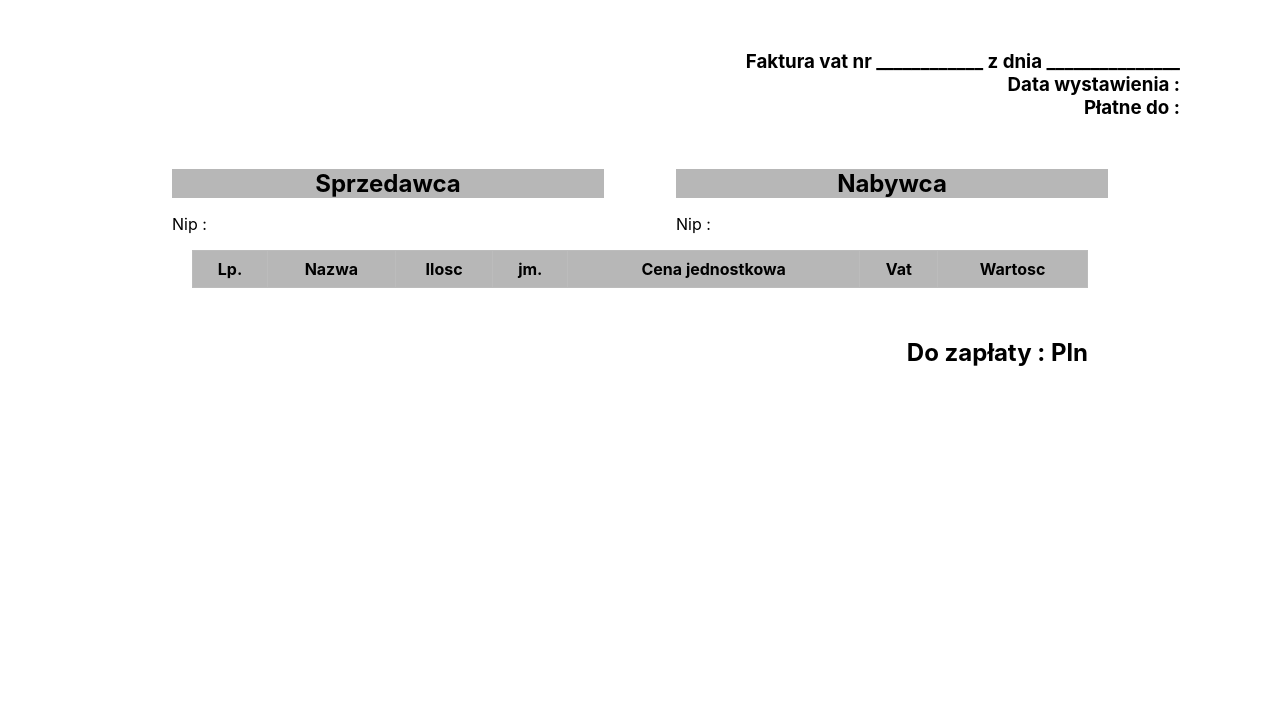
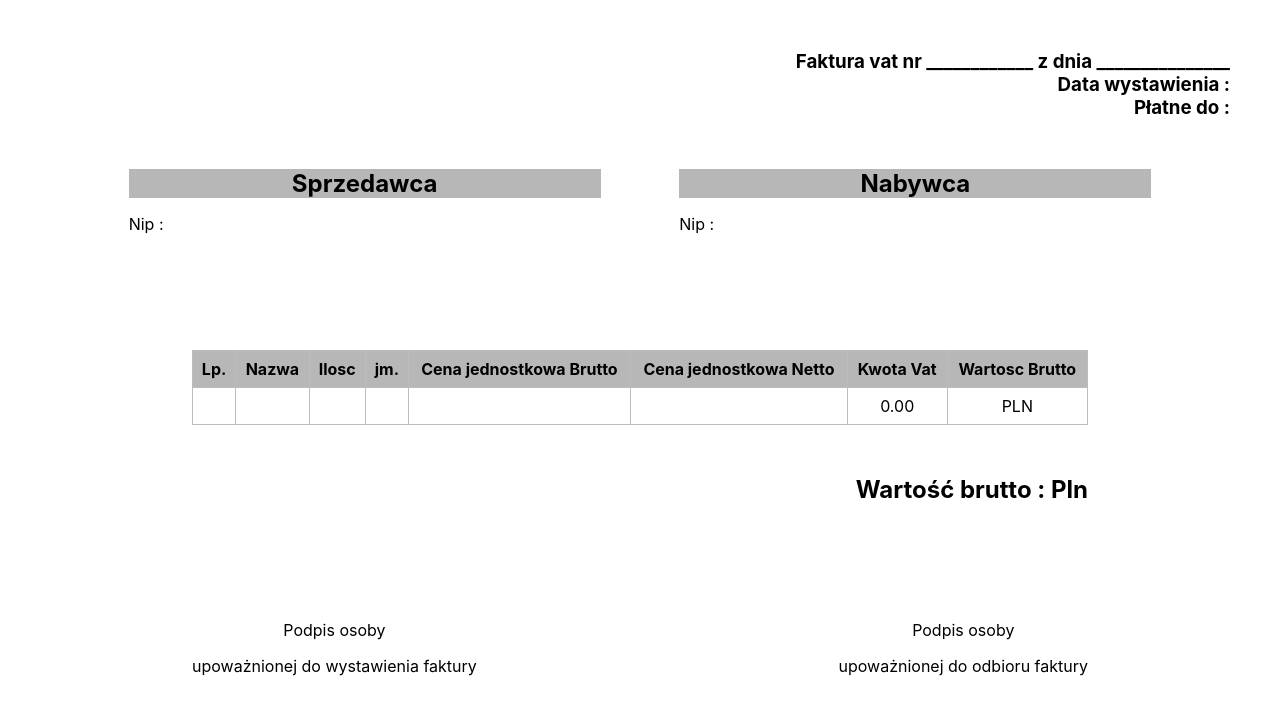
Before and after one commit to marcinoles87/invoicecreator, a React (Create React App) app: page /faktura in a window 1280 px wide. Shown: the top 714 px of the page. Built offline with nearby package versions, Linux system fonts and the light colour scheme.

Commit message:
add function

```diff
--- a/src/App.css
+++ b/src/App.css
@@ -36,7 +36,7 @@ button{
   flex-direction: column;
   justify-content: center;
   align-items: center;
-  margin: auto 100px;
+  margin: auto 50px;
 }
 
 .dane_gora{
@@ -66,6 +66,10 @@ table th , td{
 .sprzedawca_nabywca{
   background-color: rgb(183, 183, 183);
   text-align: center;
+}
+
+.produkty{
+  margin-top: 100px;
 }
 
 .produkty_gora{
@@ -100,3 +104,12 @@ table th , td{
   justify-content: end;
   margin-top:50px;
 }
+
+.podpisy{
+  display: flex;
+  flex-direction: row;
+  justify-content: space-between;
+  align-items: center;
+  text-align: center;
+  margin-top: 100px;
+}
--- a/src/pages/Faktura.js
+++ b/src/pages/Faktura.js
@@ -2,10 +2,9 @@ import React from 'react'
 
 function Faktura(props) {
 
-  console.log(props)
+
 
   const {my_company,my_adres,my_nip,buyer_company,buyer_adres,buyer_nip,allProduct,platnosc,product,price,pieces,sum } = props
-
 
 
   return (
@@ -35,12 +34,6 @@ function Faktura(props) {
         </div>
       </div>
 
-
-
-
-
-
-
       <div className='produkty'>
          <table>
          <tr className='produkty_gora'>
@@ -49,11 +42,13 @@ function Faktura(props) {
                     <th>Ilosc</th>
                     <th>jm.</th>
 
-                    <th>Cena jednostkowa</th>
-                    <th>Vat</th>
-                    <th>Wartosc</th>
+                    <th>Cena jednostkowa Brutto</th>
+                    <th>Cena jednostkowa Netto</th>
+                    <th>Kwota Vat</th>
+                    <th>Wartosc Brutto</th>
                   </tr>
           {allProduct.map( (item,index) => {
+
 
             return(
                   <tr>
@@ -63,18 +58,47 @@ function Faktura(props) {
                     <td>szt</td>
 
                     <td>{item.price}</td>
-                    <td>{item.sum*0.23}</td>
+                    <td>{item.price-(item.price*0.23).toFixed(2)}</td>
+                    <td>{(item.sum*0.23).toFixed(2)}</td>
                     <td>{item.sum} Pln</td>
                   </tr>
 
             )
+
+
           })}
+
+          <tr>
+            <td></td>
+            <td></td>
+            <td></td>
+            <td></td>
+            <td></td>
+            <td></td>
+            <td>{ (allProduct.reduce( (prev, current) => prev + current.sum*0.23 , 0)).toFixed(2)}</td>
+            <td>{sum} PLN</td>
+          </tr>
 
 </table>
 
             <div className='do_zaplaty'>
-              <h2>Do zapłaty : {sum} Pln</h2>
+              <h2>Wartość brutto : {sum} Pln</h2>
             </div>
+
+
+          <div className='podpisy'>
+              <div>
+              <p>Podpis osoby</p>
+              <p>upoważnionej do wystawienia faktury</p>
+            </div>
+
+
+            <div>
+              <p>Podpis osoby</p>
+              <p>upoważnionej do odbioru faktury</p>
+            </div>
+          </div>
+
 
       </div>
     </div>
```
